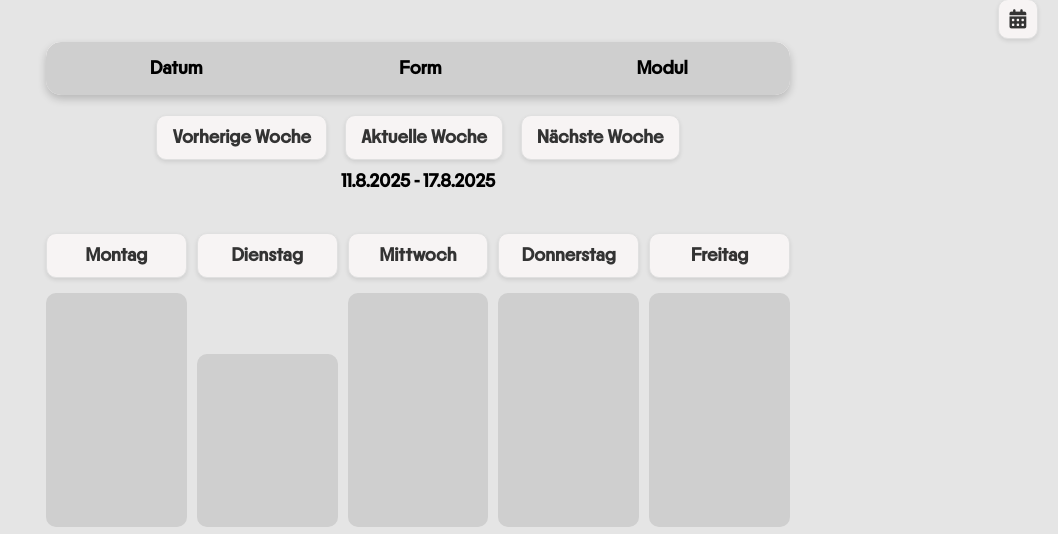
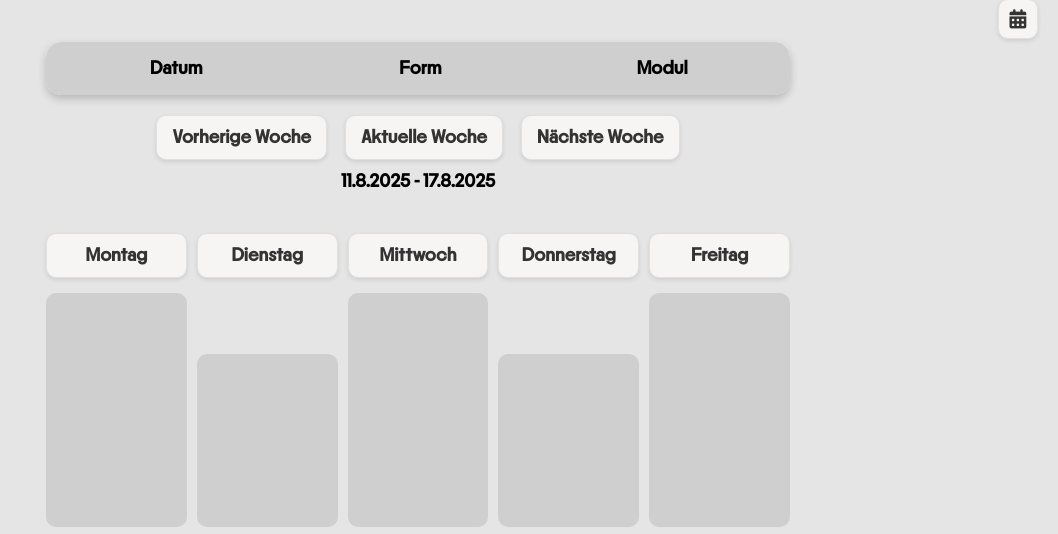
Before and after one commit to reazndev/Habenwirmorgenopl.info, a website: page index.html in a window 1280 px wide. Shown: the part 121-655 px from the top of the page, without its empty margins (222-1280 px from the left). Drawn offline with Linux system fonts and the light colour scheme; no server answers.

Commit message:
fix: update timetable grid

```diff
--- a/index.html
+++ b/index.html
@@ -38,7 +38,7 @@
       <div class="mon-slot" style="background-color: #cfcfcf; grid-column: 1 / 3; grid-row: 2 / 6;"></div>        <!-- MON morning -->
       <div class="timetable-slot" style="background-color: #cfcfcf; grid-column: 3 / 5; grid-row: 3 / 6;"></div>  <!-- TUE morning -->
       <div class="timetable-slot" style="background-color: #cfcfcf; grid-column: 5 / 7; grid-row: 2 / 6;"></div>  <!-- WED morning -->
-      <div class="timetable-slot" style="background-color: #cfcfcf; grid-column: 7 / 9; grid-row: 2 / 6;"></div>  <!-- THU morning -->
+      <div class="timetable-slot" style="background-color: #cfcfcf; grid-column: 7 / 9; grid-row: 3 / 6;"></div>  <!-- THU morning -->
       <div class="timetable-slot" style="background-color: #cfcfcf; grid-column: 9 / 11; grid-row: 2 / 6;"></div> <!-- FRI morning -->
       <div class="timetable-slot" style="background-color: #cfcfcf; grid-column: 1 / 3;grid-row: 7 / 9;"></div>   <!-- MON afternoon -->
       <div class="tue-slot" style="background-color: #cfcfcf; grid-column: 3 / 5;grid-row: 6 / 10;"></div>        <!-- TUE afternoon -->
```
